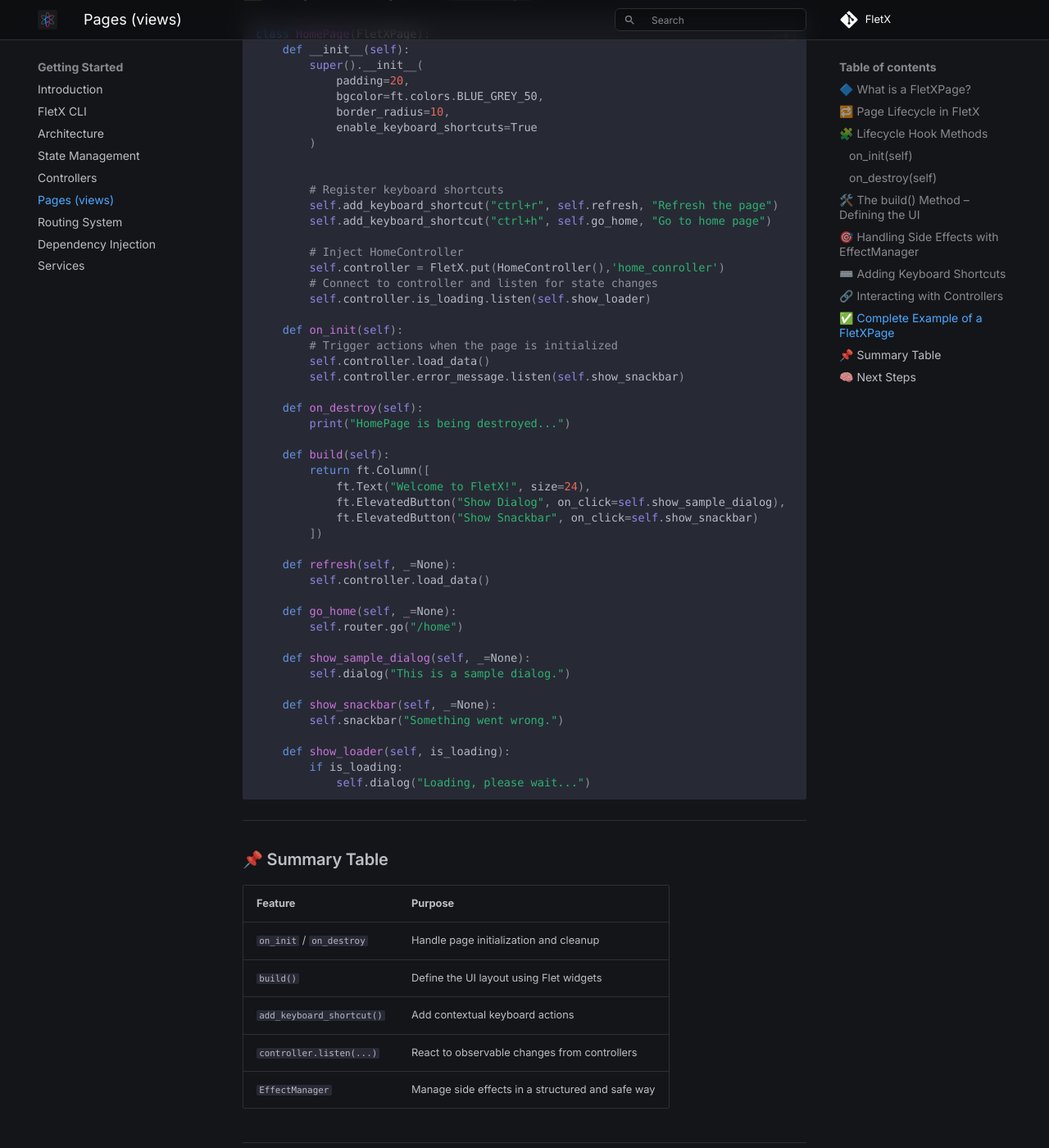
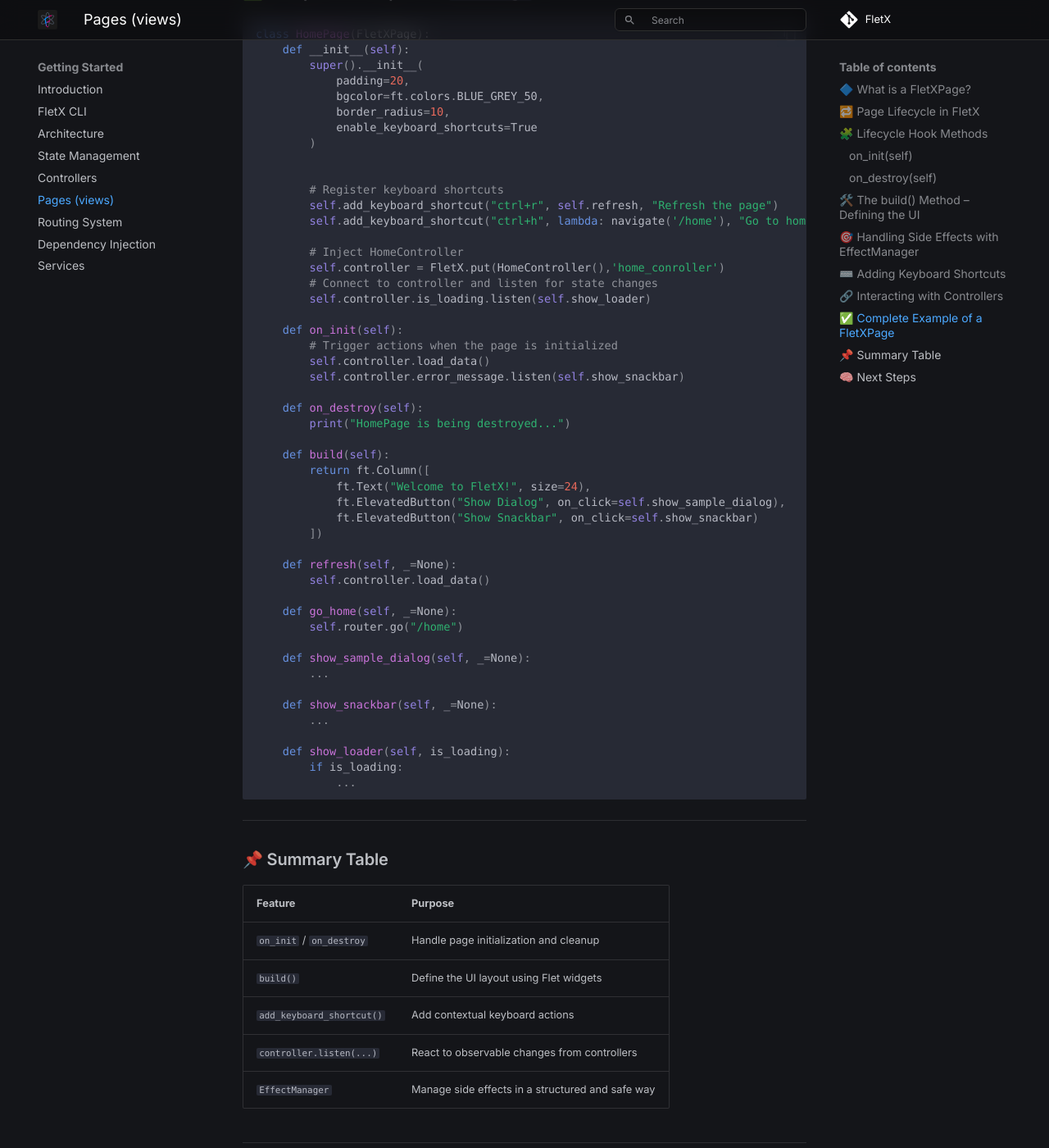
Before and after one commit to Wgoeh/FletX, an MkDocs documentation site: the page built from docs/getting-started/pages.md, in a window 1280 px wide and 1400 px high, scrolled down 3289 px. Shown: the whole window at 82% size. Built offline with MkDocs 1.6.1 and Material for MkDocs 9.7.7, drawn with Linux system fonts in a browser that asks for light colours; some web fonts are replaced; comment, search, counter and statistics services are not loaded.

Commit message:
Doc: Add routing.md for routing section in getting-started

````diff
--- a/docs/assets/javascript/init_kapa_widget.v2.js
+++ b/docs/assets/javascript/init_kapa_widget.v2.js
@@ -1,31 +1,31 @@
-document.addEventListener("DOMContentLoaded", function () {
-    var script = document.createElement("script");
-    script.src = "https://widget.kapa.ai/kapa-widget.bundle.js";
-    script.setAttribute("data-website-id", "95d8dc11-e509-42cb-a7ee-f7e06df52017");
-    script.setAttribute("data-project-name", "Atlas");
-    script.setAttribute("data-project-color", "#2894F3");
-    script.setAttribute("data-project-logo", "https://avatars.githubusercontent.com/u/78708182?s=128");
-    script.setAttribute("data-modal-disclaimer", "You can find further support on our [Discord server](https://discord.com/servers/atlas-795710270000332800) or [our GitHub Discussions](https://github.com/Atlas-OS/Atlas/discussions). Remember that not all answers are accurate, as results are AI-generated.")
-    script.setAttribute("data-modal-example-questions", "Does Atlas support Windows Defender?,Who is Atlas for?,What does Atlas do?")
-    script.setAttribute("data-modal-example-questions-col-span", "12")
-    script.async = true;
+// document.addEventListener("DOMContentLoaded", function () {
+//     var script = document.createElement("script");
+//     script.src = "https://widget.kapa.ai/kapa-widget.bundle.js";
+//     script.setAttribute("data-website-id", "95d8dc11-e509-42cb-a7ee-f7e06df52017");
+//     script.setAttribute("data-project-name", "Atlas");
+//     script.setAttribute("data-project-color", "#2894F3");
+//     script.setAttribute("data-project-logo", "https://avatars.githubusercontent.com/u/78708182?s=128");
+//     script.setAttribute("data-modal-disclaimer", "You can find further support on our [Discord server](https://discord.com/servers/atlas-795710270000332800) or [our GitHub Discussions](https://github.com/Atlas-OS/Atlas/discussions). Remember that not all answers are accurate, as results are AI-generated.")
+//     script.setAttribute("data-modal-example-questions", "Does Atlas support Windows Defender?,Who is Atlas for?,What does Atlas do?")
+//     script.setAttribute("data-modal-example-questions-col-span", "12")
+//     script.async = true;
 
-    script.onload = () => {
-        const kapaLoadedCheck = setInterval(() => {
-            const kapaStyle = document.head.querySelector('style[data-emotion="mantine"]');
-            if (kapaStyle && kapaStyle.sheet) {
-                clearInterval(kapaLoadedCheck);
-                const cssRules = Array.from(kapaStyle.sheet.cssRules).map(rule => rule.cssText).join('\n');
-                const node = document.body.appendChild(kapaStyle);
-                node.appendChild(document.createTextNode(cssRules));
-            }
-        }, 150);
-    };
+//     script.onload = () => {
+//         const kapaLoadedCheck = setInterval(() => {
+//             const kapaStyle = document.head.querySelector('style[data-emotion="mantine"]');
+//             if (kapaStyle && kapaStyle.sheet) {
+//                 clearInterval(kapaLoadedCheck);
+//                 const cssRules = Array.from(kapaStyle.sheet.cssRules).map(rule => rule.cssText).join('\n');
+//                 const node = document.body.appendChild(kapaStyle);
+//                 node.appendChild(document.createTextNode(cssRules));
+//             }
+//         }, 150);
+//     };
 
-    document.head.appendChild(script);
-});
+//     document.head.appendChild(script);
+// });
 
-function clickKapaAi() {
-    const button = document.querySelector('#kapa-widget-container > button')
-    if (button) button.click()
-}
+// function clickKapaAi() {
+//     const button = document.querySelector('#kapa-widget-container > button')
+//     if (button) button.click()
+// }
--- a/docs/getting-started/pages.md
+++ b/docs/getting-started/pages.md
@@ -135,7 +135,7 @@
 
         # Register keyboard shortcuts
         self.add_keyboard_shortcut("ctrl+r", self.refresh, "Refresh the page")
-        self.add_keyboard_shortcut("ctrl+h", self.go_home, "Go to home page")
+        self.add_keyboard_shortcut("ctrl+h", lambda: navigate('/home'), "Go to home page")
 
         # Inject HomeController
         self.controller = FletX.put(HomeController(),'home_conroller')
@@ -164,14 +164,14 @@
         self.router.go("/home")
 
     def show_sample_dialog(self, _=None):
-        self.dialog("This is a sample dialog.")
+        ...
 
     def show_snackbar(self, _=None):
-        self.snackbar("Something went wrong.")
+        ...
 
     def show_loader(self, is_loading):
         if is_loading:
-            self.dialog("Loading, please wait...")
+            ...
 ```
 
 ---
@@ -190,6 +190,6 @@
 
 ## 🧠 Next Steps
 
-* Explore the [Routing System](pages.md)
+* Explore the [Routing System](routing.md)
 * Learn about the [Architecture](architecture.md)
 * Dive into [dependency injection](guides/dependency-injection.md)
````
Also changed, not shown: docs/getting-started/routing.md (+272 -0 lines).
